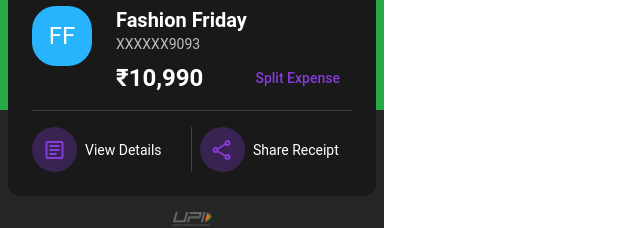
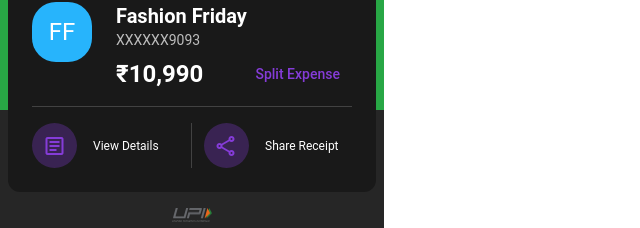
Before and after one commit to ajmalfaris11/Fake-Pay, a React (Vite) app: page /success/phonepe in a window 1280 px wide. Shown: the part 210-438 px from the top of the page, without its empty margins (0-640 px from the left). Built offline with nearby package versions, Linux system fonts and the light colour scheme.

Commit message:
update design

```diff
--- a/src/pages/PhonePeSuccessPage.jsx
+++ b/src/pages/PhonePeSuccessPage.jsx
@@ -18,7 +18,7 @@
             </div>
 
             {/* User Info Card */}
-            <div className="w-full p-2 absolute top-[23vh]">
+            <div className="w-full p-2 absolute top-[22.5vh]">
                 <div className="w-full bg-[#191919] rounded-xl p-6 flex flex-col space-y-4 mb-4 ">
                     <div className="flex flex-col items-center justify-between">
                         <div className="flex items-start justify-start w-full ">
@@ -39,21 +39,21 @@
                     </div>
 
                     <div className="flex items-center mt-2 border-t-[1px] border-gray-800 pt-4 justify-between">
-                        <button className="flex items-center text-sm text-white gap-2 border-r-[1px] border-gray-800 w-[50%]">
+                        <button className="flex items-center text-sm text-white gap-4 border-r-[1px] border-gray-800 w-[50%]">
                             <div className="bg-[#853cd8] bg-opacity-30 p-3 rounded-full w-[45px] h-[45px] flex items-center justify-center text-[#853cd8]">
                                 <span class="material-symbols-outlined">
                                     article
                                 </span>
                             </div>
-                            View Details
+                            <p className='text-xs'>View Details</p>
                         </button>
-                        <button className="flex items-center text-sm text-white gap-2 w-[50%] pl-2">
+                        <button className="flex items-center text-sm text-white gap-4 w-[50%] pl-3">
                             <div className="bg-[#853cd8] bg-opacity-30 p-3 rounded-full w-[45px] h-[45px] flex items-center justify-center text-[#853cd8]">
                                 <span class="material-symbols-outlined">
                                     share
                                 </span>
                             </div>
-                            Share Receipt
+                            <p className='text-xs'>Share Receipt</p>
                         </button>
                     </div>
                 </div>
```
